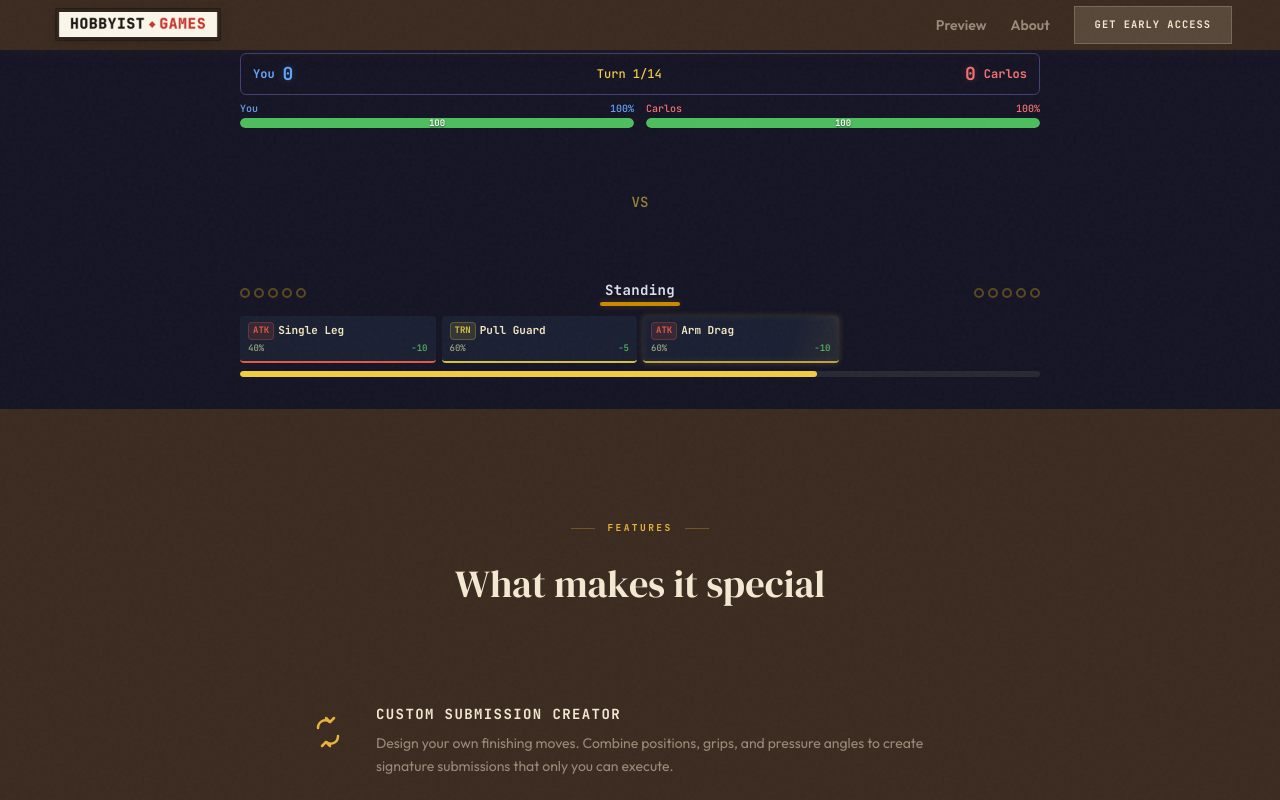
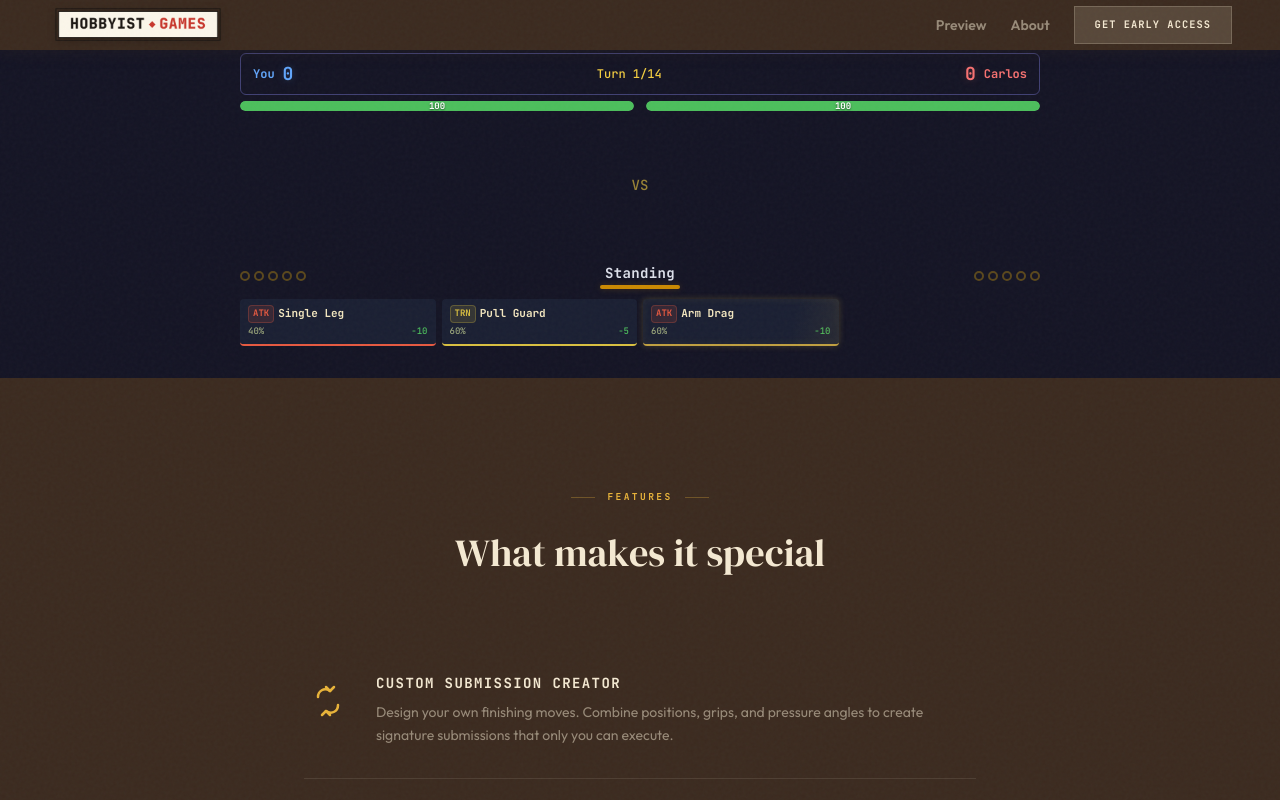
Before and after one commit to N8theGr811/hobbyist-games-website, a Next.js app: page / in a window 1280 px wide. Both pictures are taken after a click on the button "START MATCH". Shown: the part 826-1626 px from the top of the page. Built offline with nearby package versions, Linux system fonts and the light colour scheme; grey boxes are pictures that could not be loaded.

Commit message:
fix: remove timer, show resolve inline, remove stamina bar names

```diff
--- a/src/components/combat/CombatDemo.tsx
+++ b/src/components/combat/CombatDemo.tsx
@@ -31,7 +31,6 @@ import AdvantagePips from "./AdvantagePips";
 import PositionDisplay from "./PositionDisplay";
 import FighterSprite from "./FighterSprite";
 import MoveSelection from "./MoveSelection";
-import TurnTimer from "./TurnTimer";
 import { ResolveOverlay } from "./ResolveOverlay";
 import { SubmissionGauge } from "./SubmissionGauge";
 import MatchResult from "./MatchResult";
@@ -181,10 +180,6 @@ export default function CombatDemo() {
     dispatch({ type: "SELECT_MOVE", move });
   }, []);
 
-  const handleTimeout = useCallback(() => {
-    dispatch({ type: "TIMEOUT" });
-  }, []);
-
   const handleResolveComplete = useCallback(() => {
     dispatch({ type: "RESOLVE_COMPLETE" });
   }, []);
@@ -303,9 +298,8 @@ export default function CombatDemo() {
               <AdvantagePips count={game.opponent.advantage_pips} side="opponent" />
             </div>
 
-            {/* 5. Move selection at bottom */}
+            {/* 5. Move selection OR resolve result (inline, not overlay) */}
             {game.phase === "selecting" && (
-              <>
               <MoveSelection
                 moves={getAvailableMoves(playerFighter, game.player)}
                 onSelect={handleMoveSelect}
@@ -313,23 +307,19 @@ export default function CombatDemo() {
                 playerStamina={game.player.stamina}
                 playerPips={game.player.advantage_pips}
               />
-                <TurnTimer
-                  key={game.current_turn}
-                  onTimeout={handleTimeout}
-                  isActive={game.phase === "selecting"}
-                />
-              </>
-            )}
-          </div>
             )}
 
-        {/* ─── Resolve Overlay ─── */}
-        {showResolve && animatingResult && (
+            {/* Inline resolve result */}
+            {game.phase === "resolving" && showResolve && animatingResult && (
               <ResolveOverlay
                 result={animatingResult}
                 onComplete={handleResolveComplete}
               />
             )}
+          </div>
+        )}
+
+        {/* Resolve overlay moved inline above */}
 
         {/* ─── Submission Gauge ─── */}
         {game.phase === "submission-gauge" && animatingResult && (
--- a/src/components/combat/ResolveOverlay.tsx
+++ b/src/components/combat/ResolveOverlay.tsx
@@ -68,11 +68,8 @@ export function ResolveOverlay({ result, onComplete }: ResolveOverlayProps) {
   const interactionColor = getInteractionColor(result.interaction);
 
   return (
-    <div
-      className="fixed inset-0 z-50 flex items-center justify-center"
-      style={{ backgroundColor: "rgba(0, 0, 0, 0.5)" }}
-    >
-      <div className="text-center space-y-4">
+    <div className="py-4 px-2 rounded" style={{ backgroundColor: COMBAT_COLORS.panel_bg }}>
+      <div className="text-center space-y-3">
         {/* Both moves */}
         {(phase === "moves" || phase === "dots" || phase === "result") && (
           <div className="flex items-center justify-center gap-8">
--- a/src/components/combat/StaminaBar.tsx
+++ b/src/components/combat/StaminaBar.tsx
@@ -22,13 +22,6 @@ export default function StaminaBar({
 
   return (
     <div className="flex-1">
-      <div
-        className="flex justify-between text-[10px] font-mono mb-0.5"
-        style={{ color: accentColor }}
-      >
-        <span>{side === "player" ? "You" : "Carlos"}</span>
-        <span>{Math.round(pct)}%</span>
-      </div>
       <div
         className="h-2.5 rounded-full overflow-hidden relative"
         style={{ backgroundColor: COMBAT_COLORS.stamina_bg }}
```
Lines whose indentation alone changed are shown as unchanged.
